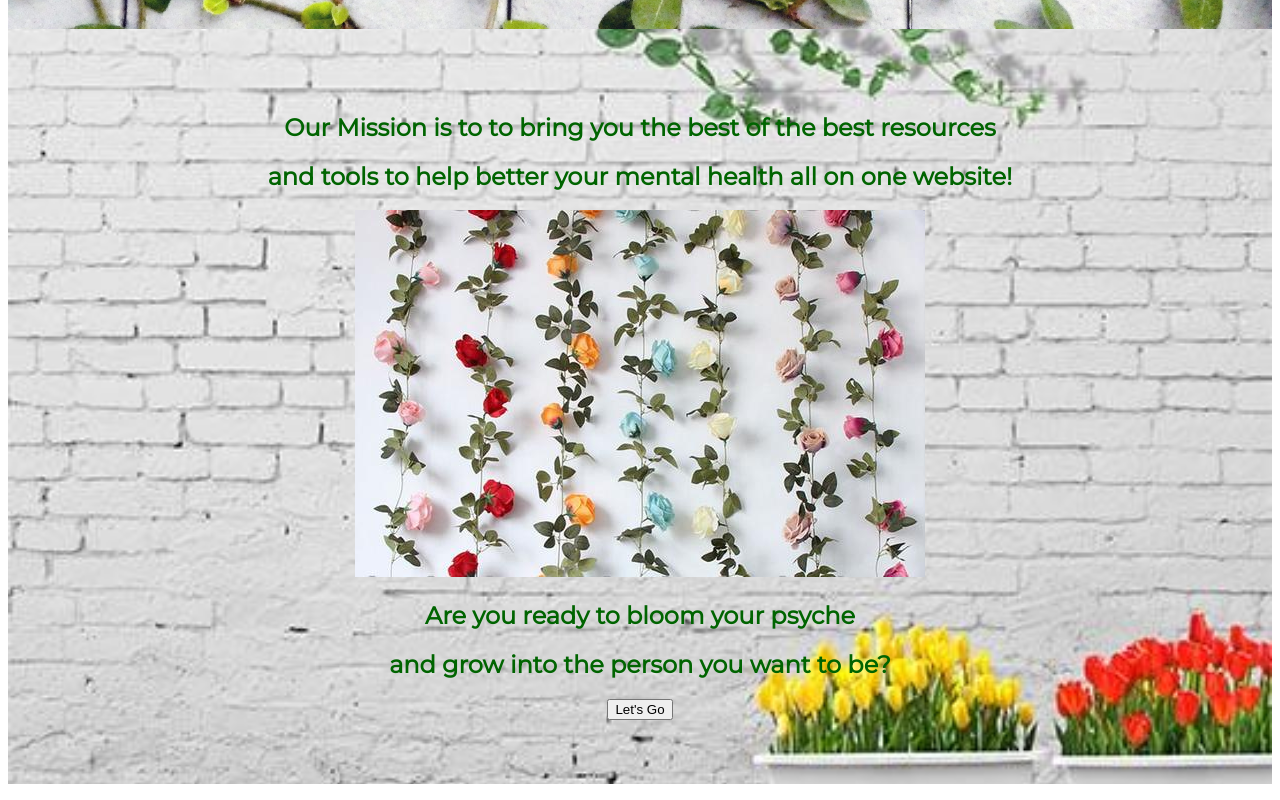
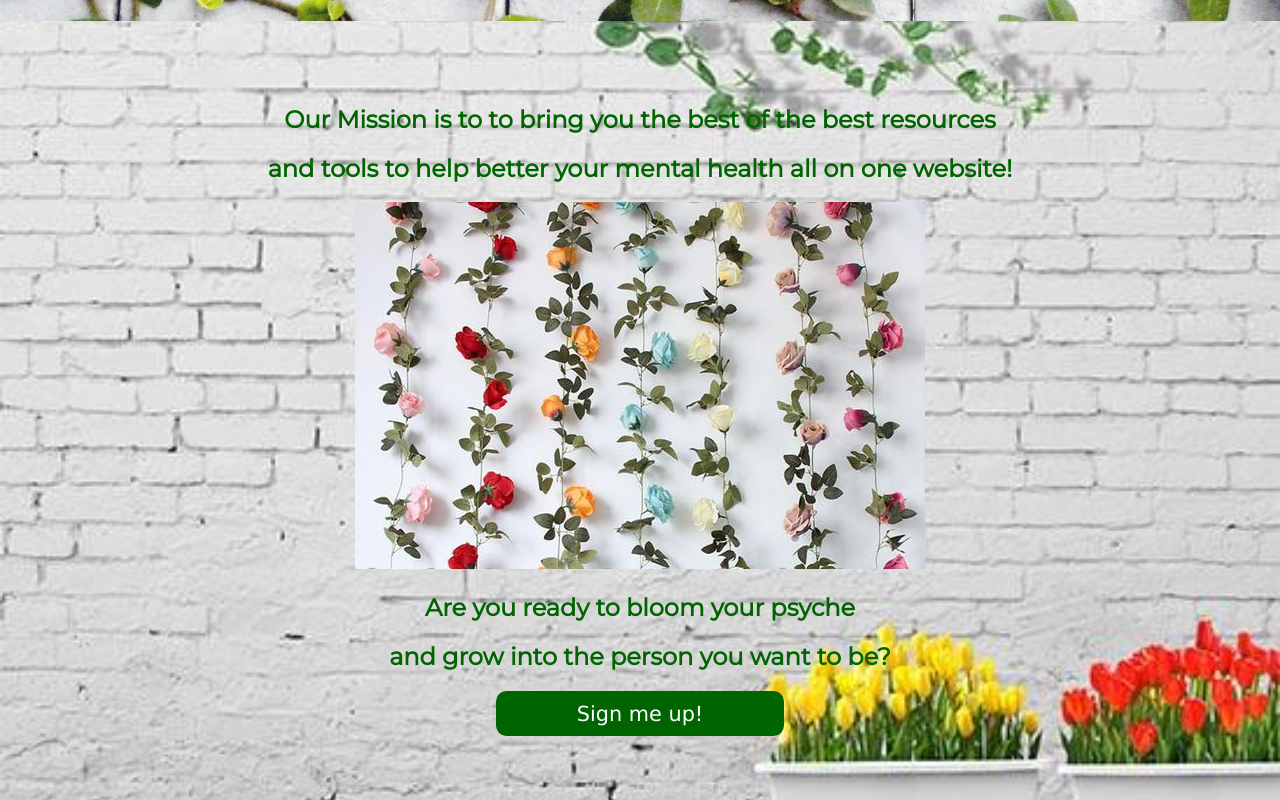
Before and after one commit to kareenf/bloomingpsyche, a plain HTML site: page index.html in a window 1280 px wide. Shown: the part 502-1302 px from the top of the page. Drawn offline with Linux system fonts and the light colour scheme.

Commit message:
added sign up button styling and login option to nav bar

```diff
--- a/css/main.css
+++ b/css/main.css
@@ -2,6 +2,7 @@
 
 body {
     font-family: 'Montserrat', sans-serif;
+    margin: 0;
 }
 .top {
     font-family: 'Handlee', cursive;
@@ -30,6 +31,20 @@ body {
     text-align: center;
     padding: 4em;
 }
+
+/* sign up button */
+input[type=button]{
+    background-color: darkgreen;
+    border: none;
+    width: 25%;
+    color: white;
+    font-family: 'Lucida Sans', 'Lucida Sans Regular', 'Lucida Grande', 'Lucida Sans Unicode', Geneva, Verdana, sans-serif;
+    padding: .5em 0;
+    border-radius: .5em;
+    font-size: 1.3em;
+    cursor: pointer;
+}
+/* button */
 
 /** DROP DOWN NAV BAR */
 ul {
--- a/index.html
+++ b/index.html
@@ -12,6 +12,7 @@
             <ul>
                 <!-- tabbed menu -->
                 <!-- # will route link to home -->
+                <li><a href="#">log in</a></li>
                 <li class="dropdown"><a href="#" class="dropbtn">journal</a>
                     <div class="dropdown-content">
                         <a href="#">entries</a>
@@ -55,9 +56,13 @@
             <h2>and tools to help better your mental health all on one website!</h2>
         </div>
         <img src="images/floweringvines.jpg" alt="vines">
-        <h2>Are you ready to bloom your psyche</h2>
-        <h2>and grow into the person you want to be?</h2>
-        <input type="button" value="Let's Go">
+
+        <div class="send-to-signup">
+            <h2>Are you ready to bloom your psyche</h2>
+            <h2>and grow into the person you want to be?</h2>
+            <input type="button" value="Sign me up!">
+        </div>
     </section>
+
 </body>
 </html>
```
